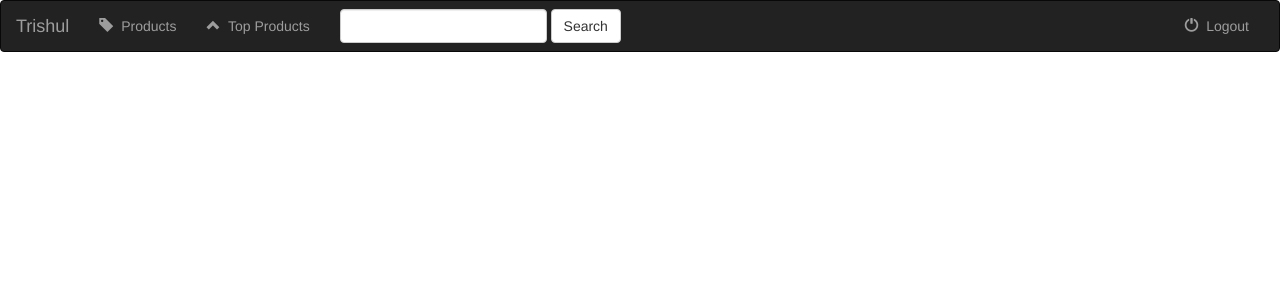
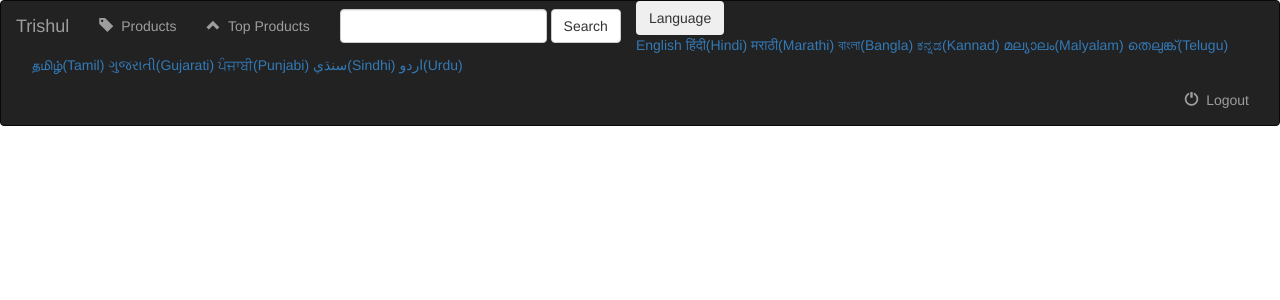
Before and after one commit to mumbai19/team-15, a Django app: template web/templates/web/base.html in a window 1280 px wide. Shown: the top 300 px of the page. Run offline with Django 3.2, Linux system fonts and the light colour scheme; the template is opened without the code that fills it, so the values that code supplies are empty; parts of the project's set-up code (start-up, migrations or seed data) failed here and were passed over; some libraries are stand-ins or nearby versions.

Commit message:
Multilingual included

```diff
--- a/web/templates/web/base.html
+++ b/web/templates/web/base.html
@@ -38,6 +38,24 @@
                 </div>
                 <button type="submit" class="btn btn-default">Search</button>
             </form>
+            <div class="dropdown">
+                    <button class="btn btn-secondary dropdown-toggle" type="button" id="language" data-toggle="dropdown" aria-haspopup="true" aria-expanded="false">
+                       Language   </button>
+                       <div class="dropdown-content">
+                         <a href="#googtrans(en|en)" data-lang="en" class="lang-es lang-select">English</a>
+                         <a href="#googtrans(en|hi)" data-lang="hi" class="lang-es lang-select">हिंदी(Hindi)</a>
+                         <a href="#googtrans(en|mr)" data-lang="mr" class="lang-es lang-select">मराठी(Marathi)</a>
+                         <a href="#googtrans(en|bn)" data-lang="bn" class="lang-es lang-select">বাংলা(Bangla)</a>
+                         <a href="#googtrans(en|kn)" data-lang="kn" class="lang-es lang-select">ಕನ್ನಡ(Kannad)</a>
+                         <a href="#googtrans(en|ml)" data-lang="ml" class="lang-es lang-select">മല്യാലം(Malyalam)</a>
+                         <a href="#googtrans(en|te)" data-lang="te" class="lang-es lang-select">തെലുങ്ക്(Telugu)</a>
+                         <a href="#googtrans(en|ta)" data-lang="ta" class="lang-es lang-select">தமிழ்(Tamil)</a>
+                         <a href="#googtrans(en|gu)" data-lang="gu" class="lang-es lang-select">ગુજરાતી(Gujarati)</a>
+                         <a href="#googtrans(en|pa)" data-lang="pa" class="lang-es lang-select">ਪੰਜਾਬੀ(Punjabi)</a>
+                         <a href="#googtrans(en|sd)" data-lang="sd" class="lang-es lang-select">سنڌي(Sindhi)</a>
+                         <a href="#googtrans(en|ur)" data-lang="ur" class="lang-es lang-select">اردو(Urdu)</a>
+                       </div>
+                     </div>
             <ul class="nav navbar-nav navbar-right">
                 <li>
                     <a href="{% url 'web:logout' %}">
@@ -49,6 +67,20 @@
 
     </div>
 </nav>
+<script type="text/javascript">
+    function googleTranslateElementInit() {
+      new google.translate.TranslateElement({pageLanguage: 'en'}, 'google_translate_element');
+    }
+$('.lang-select').click(function() {
+var theLang = $(this).attr('data-lang');
+
+//alert($(this).attr('href'));
+window.location = $(this).attr('href');
+location.reload();
+});
+</script>
+
+<script type="text/javascript" src="//translate.google.com/translate_a/element.js?cb=googleTranslateElementInit"></script>
 {% block body %}
 {% endblock %}
 </body>
```
